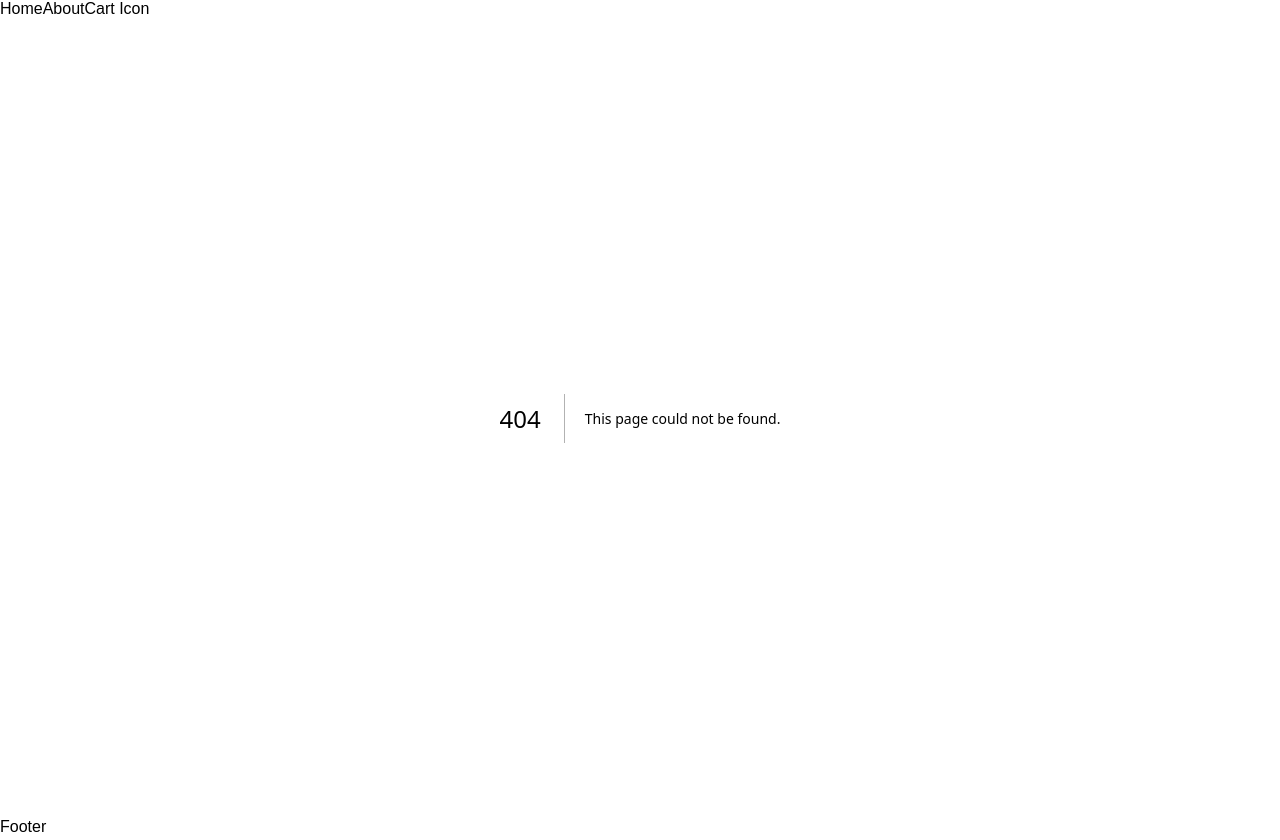
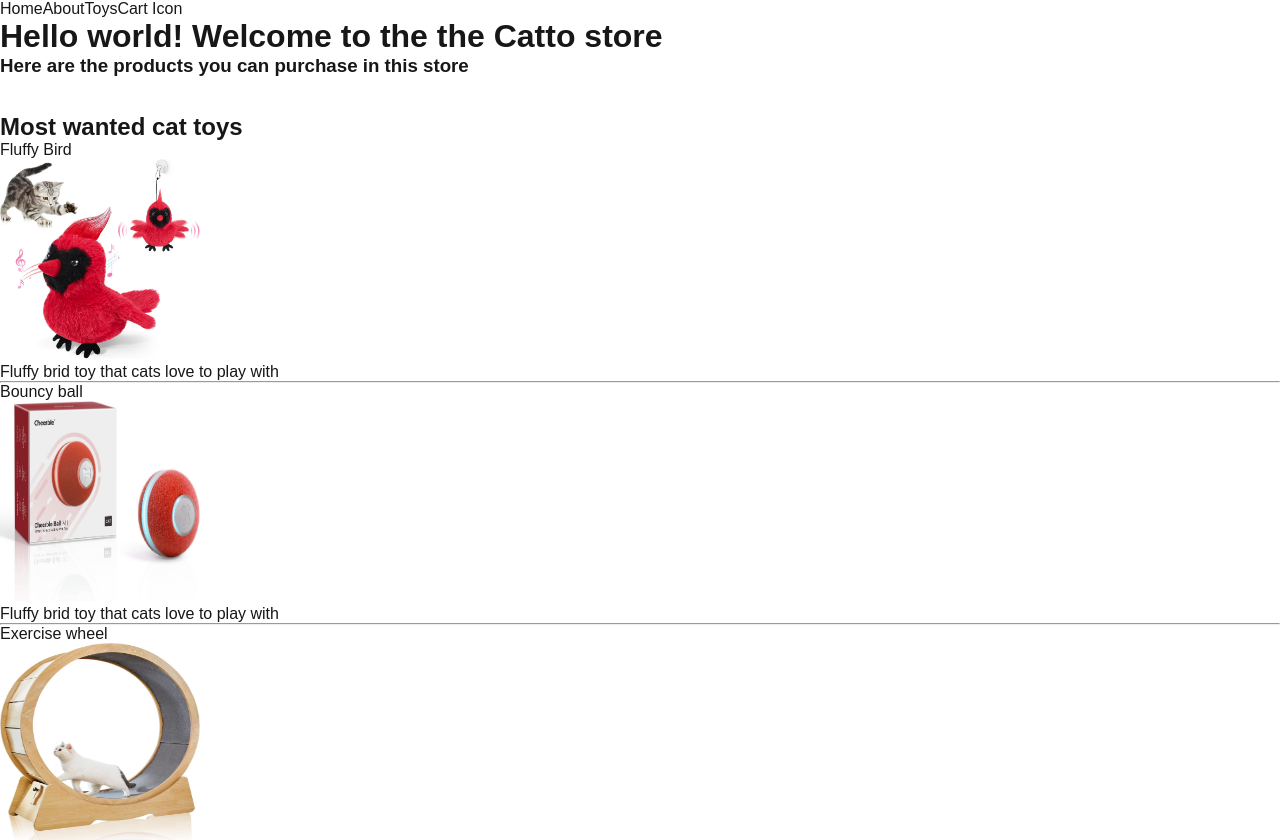
Before and after one commit to RavidEf/next-js-ecommerce-store, a Next.js app: page /toys in a window 1280 px wide. Before the commit this address had no page. Shown: the top 840 px of the page. Built offline with nearby package versions, Linux system fonts and the light colour scheme.

Commit message:
Add single dynamic pages including not found page/function

```diff
--- a/app/cart/page.js
+++ b/app/cart/page.js
@@ -1,3 +1,5 @@
+import React from 'react';
+
 export const metadata = {
   title: 'Cart',
   description: 'The checkout page for the Cattos store',
--- a/app/componenets/header.js
+++ b/app/componenets/header.js
@@ -7,6 +7,7 @@ export default function Header() {
         <nav>
           <Link href="/">Home</Link>
           <Link href="/about">About</Link>
+          <Link href="/toys">Toys</Link>
           <Link href="/Cart">Cart Icon</Link>
         </nav>
       </div>
--- a/app/dummyobjects.js
+++ b/app/database/toysobjects.js
@@ -38,6 +38,10 @@ export const dummyObj = [
   },
 ];
 
-/* export function getAnimals() {
-  return animals;
-} */
+export function getToys() {
+  return dummyObj;
+}
+
+export function getToy(id) {
+  return dummyObj.find((toy) => toy.id === id);
+}
--- /dev/null
+++ b/app/toys/page.js
@@ -0,0 +1,42 @@
+import Image from 'next/image';
+import Link from 'next/link';
+import React from 'react';
+import { getToys } from '../database/toysobjects';
+
+export const metadata = {
+  title: 'Toys',
+  description: 'The TOYS page for the Cattos store',
+};
+
+// {`/public/${toy.firstName.toLowerCase()}.jpg`}
+export default function ToysPage() {
+  const toys = getToys();
+
+  return (
+    <div>
+      <h1>Hello world! Welcome to the the Catto store</h1>
+      <h3>Here are the products you can purchase in this store</h3>
+      <br />
+      <br />
+
+      <div>
+        <h2>Most wanted cat toys</h2>
+        {toys.map((toy) => {
+          return (
+            <div key={`toys-${toy.id}`}>
+              <div>{toy.firstName}</div>
+              <Image
+                src={`/images/${toy.imageName.toLowerCase()}.jpg`}
+                alt={toy.firstName}
+                width={200}
+                height={200}
+              />
+              <div>{toy.description}</div>
+              <hr />
+            </div>
+          );
+        })}
+      </div>
+    </div>
+  );
+}
```
Also changed, not shown: app/componenets/notfound.js (added, +13 -0 lines), app/page.js (+0 -27 lines), app/toys/[toyid]/page.js (added, +21 -0 lines).
